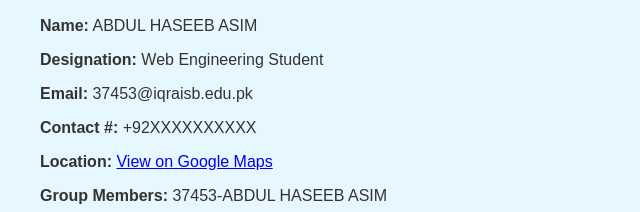
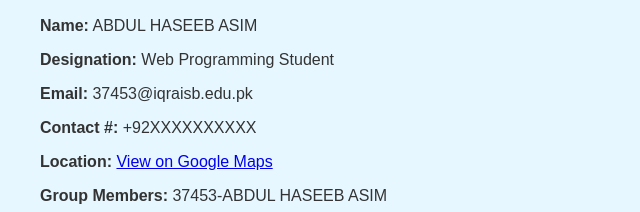
Before and after one commit to Haseebasim841/Web-Assignment-, a plain HTML site: page index.html in a window 1280 px wide. Shown: the part 1310-1522 px from the top of the page, 0-640 px from the left. Drawn offline with Linux system fonts and the light colour scheme.

Commit message:
Update index.html

```diff
--- a/index.html
+++ b/index.html
@@ -146,7 +146,7 @@
     <section id="contact">
         <h2>Contact Me</h2>
         <p><strong>Name:</strong> ABDUL HASEEB ASIM</p>
-        <p><strong>Designation:</strong> Web Engineering Student</p>
+        <p><strong>Designation:</strong> Web Programming Student</p>
         <p><strong>Email:</strong> 37453@iqraisb.edu.pk</p>
         <p><strong>Contact #:</strong> +92XXXXXXXXXX</p>
         <p><strong>Location:</strong> <a href="https://maps.google.com" target="_blank">View on Google Maps</a></p>
```
